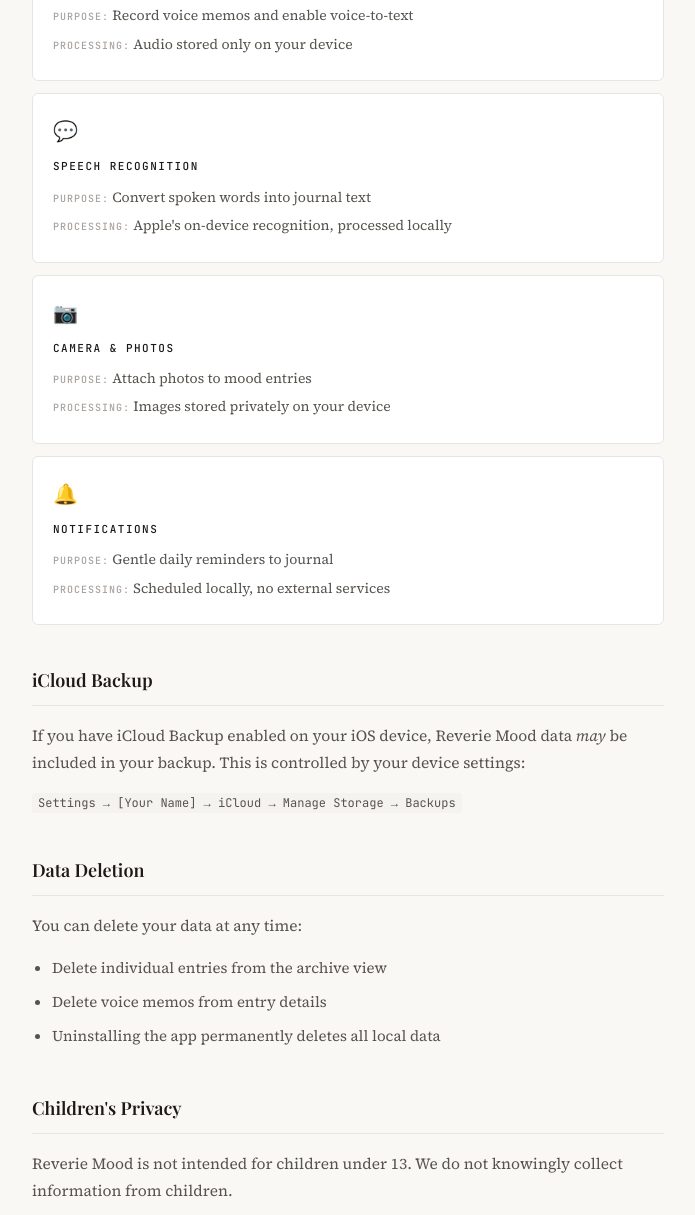
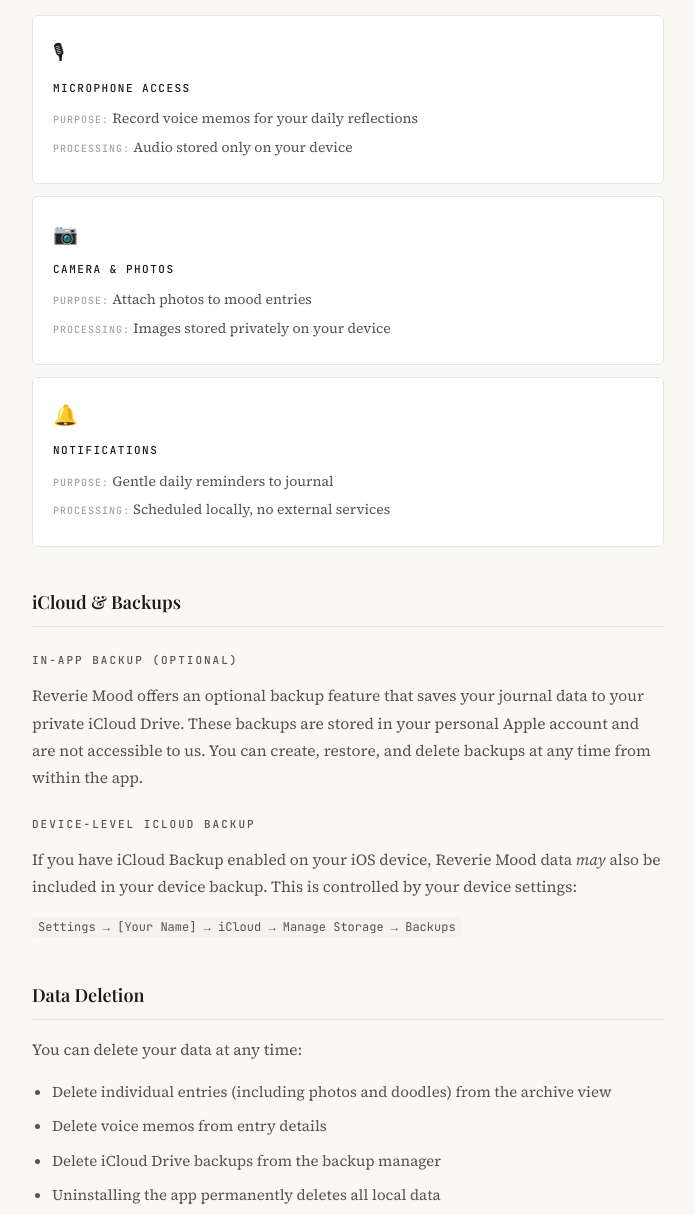
Before and after one commit to reveriearchive-studio/-reverie-mood-privacy, a plain HTML site: page index.html in a window 1280 px wide. Shown: the part 1504-2719 px from the top of the page, without its empty margins (292-987 px from the left). Drawn offline with nearby package versions, Linux system fonts and the light colour scheme.

Commit message:
Update index.html
new features

```diff
--- a/index.html
+++ b/index.html
@@ -419,7 +419,10 @@
         <li><strong>Mood Entries</strong> — Your daily emotional states</li>
         <li><strong>Written Reflections</strong> — Text notes about your feelings</li>
         <li><strong>Voice Memos</strong> — Audio recordings (morning and evening)</li>
-        <li><strong>Grounding Exercises</strong> — Wellness activity records</li>
+        <li><strong>Photos</strong> — Images you attach to mood entries</li>
+        <li><strong>Doodles</strong> — Sketches and drawings from the doodle canvas</li>
+        <li><strong>Grounding & Breathing Exercises</strong> — Wellness activity records and progress</li>
+        <li><strong>Companion Data</strong> — Your Puff companion's name and your display name</li>
         <li><strong>App Settings</strong> — Your preferences and customizations</li>
     </ul>
 
@@ -439,15 +442,8 @@
         <div class="permission-card">
             <div class="icon">🎙</div>
             <div class="title">Microphone Access</div>
-            <p><span class="label">Purpose:</span> Record voice memos and enable voice-to-text</p>
+            <p><span class="label">Purpose:</span> Record voice memos for your daily reflections</p>
             <p><span class="label">Processing:</span> Audio stored only on your device</p>
-        </div>
-
-        <div class="permission-card">
-            <div class="icon">💬</div>
-            <div class="title">Speech Recognition</div>
-            <p><span class="label">Purpose:</span> Convert spoken words into journal text</p>
-            <p><span class="label">Processing:</span> Apple's on-device recognition, processed locally</p>
         </div>
 
         <div class="permission-card">
@@ -466,16 +462,20 @@
     </div>
 
     <!-- iCloud -->
-    <h2>iCloud Backup</h2>
-    <p>If you have iCloud Backup enabled on your iOS device, Reverie Mood data <em>may</em> be included in your backup. This is controlled by your device settings:</p>
+    <h2>iCloud & Backups</h2>
+    <h3>In-App Backup (Optional)</h3>
+    <p>Reverie Mood offers an optional backup feature that saves your journal data to your private iCloud Drive. These backups are stored in your personal Apple account and are not accessible to us. You can create, restore, and delete backups at any time from within the app.</p>
+    <h3>Device-Level iCloud Backup</h3>
+    <p>If you have iCloud Backup enabled on your iOS device, Reverie Mood data <em>may</em> also be included in your device backup. This is controlled by your device settings:</p>
     <p><code>Settings → [Your Name] → iCloud → Manage Storage → Backups</code></p>
 
     <!-- Data Deletion -->
     <h2>Data Deletion</h2>
     <p>You can delete your data at any time:</p>
     <ul>
-        <li>Delete individual entries from the archive view</li>
+        <li>Delete individual entries (including photos and doodles) from the archive view</li>
         <li>Delete voice memos from entry details</li>
+        <li>Delete iCloud Drive backups from the backup manager</li>
         <li>Uninstalling the app permanently deletes all local data</li>
     </ul>
 
@@ -495,7 +495,7 @@
 
     <!-- Third Party -->
     <h2>Third-Party Services</h2>
-    <p>Reverie Mood uses Apple's native frameworks (SwiftData, Speech Recognition, AVFoundation) which are subject to <a href="https://www.apple.com/legal/privacy/">Apple's Privacy Policy</a>.</p>
+    <p>Reverie Mood uses Apple's native frameworks (SwiftData, AVFoundation) which are subject to <a href="https://www.apple.com/legal/privacy/">Apple's Privacy Policy</a>.</p>
 
     <!-- Contact -->
     <div class="contact-section">
```
